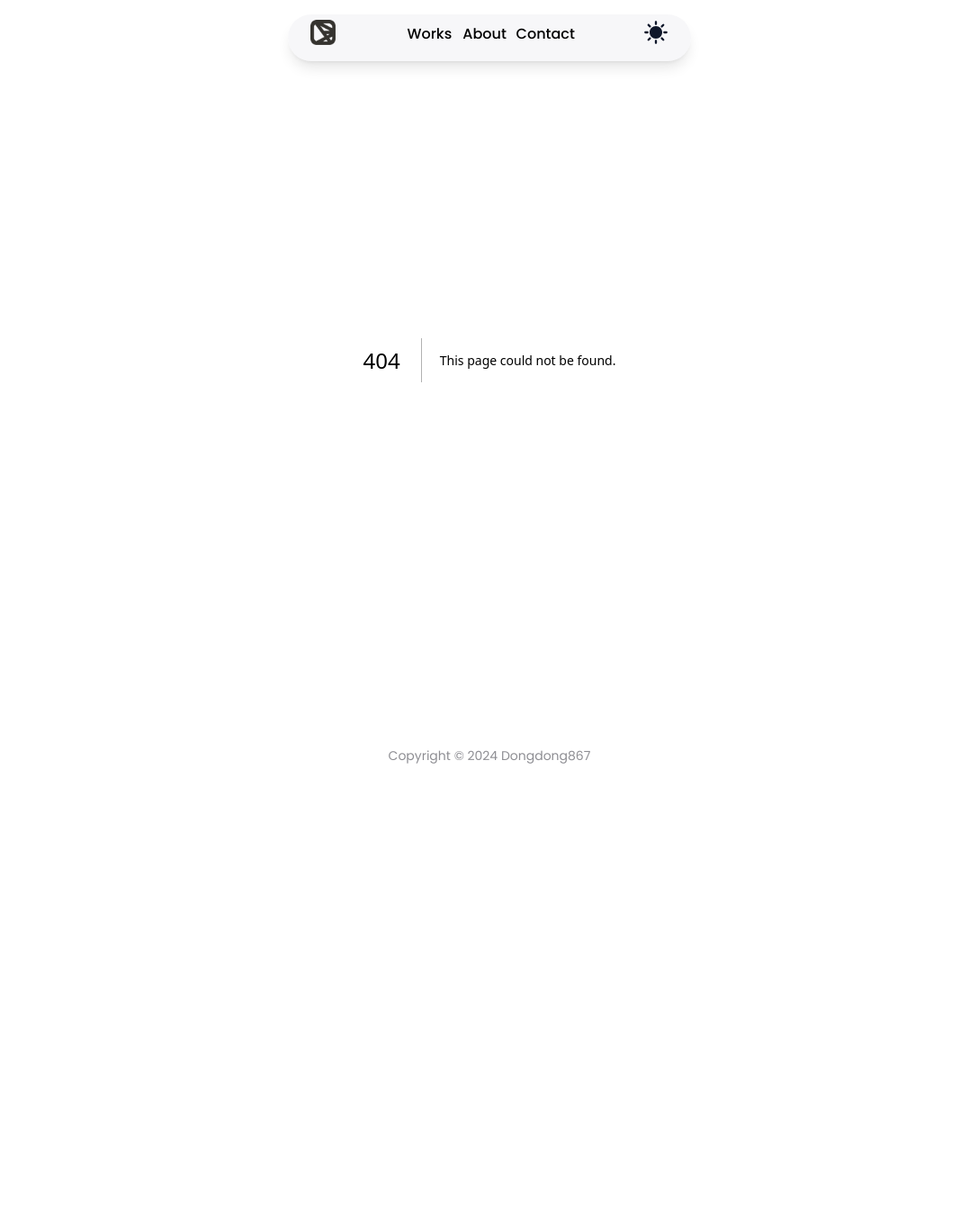
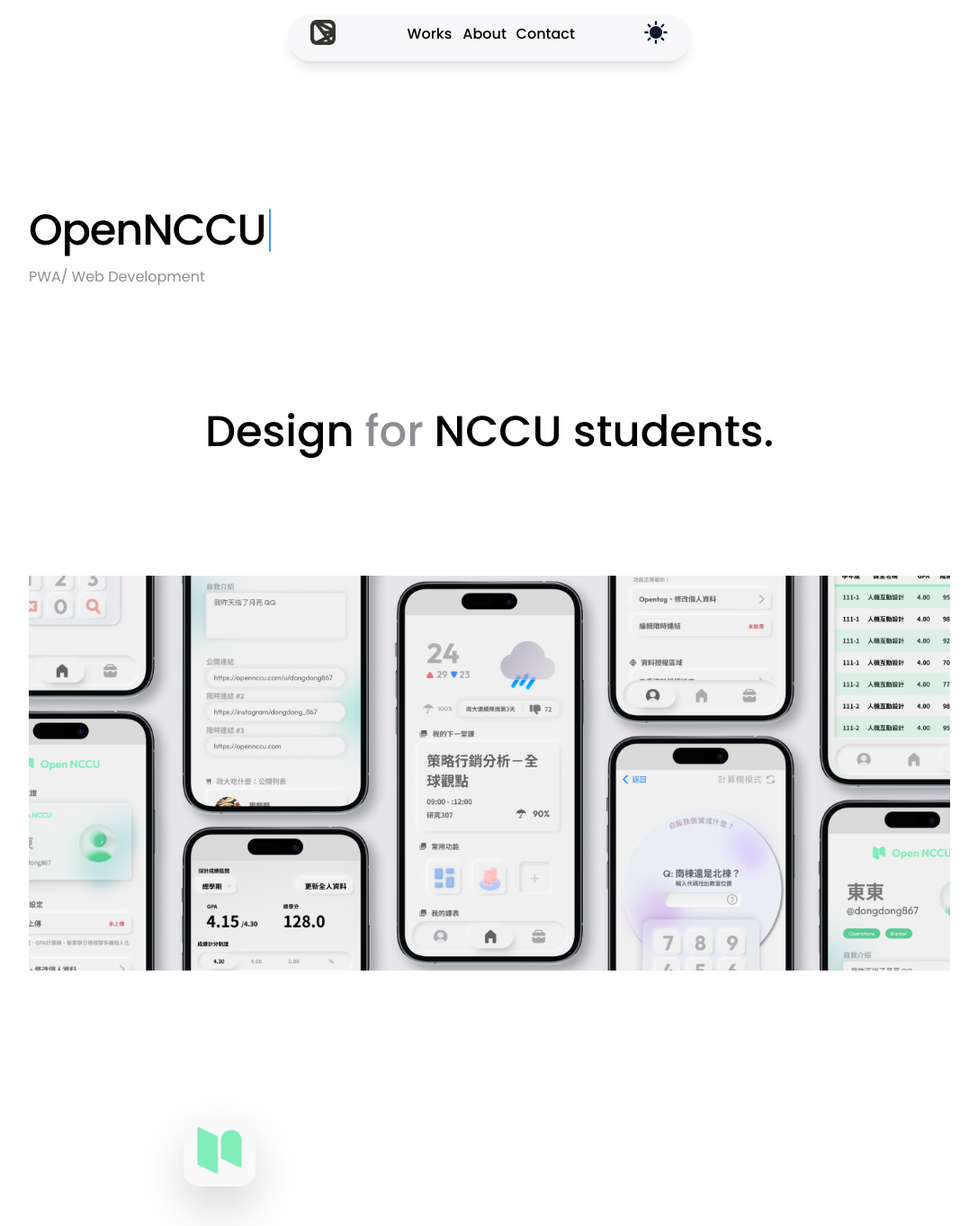
Before and after one commit to dongdong867/dongdong867.dev, a Next.js app: page /works/opennccu in a window 1280 px wide. Before the commit this address had no page. Shown: the top 1363 px of the page at 90% size, without its empty margins (96-1183 px from the left). Before the commit the page ends 880 px from the top, so only its background shows below. Built offline with nearby package versions, Linux system fonts and the light colour scheme.

Commit message:
feat(opennccu): create opennccu case study page

```diff
--- /dev/null
+++ b/src/app/works/opennccu/page.tsx
@@ -0,0 +1,127 @@
+import { Typewriter } from "@/components/typewriter";
+import { cn } from "@/lib/utils";
+import Image from "next/image";
+
+const OpenNCCUPage = () => {
+  return (
+    <div>
+      <div
+        className={cn(
+          "w-full md:w-4/5 h-[40dvh] m-auto space-y-4",
+          "flex flex-col justify-end place-items-center md:place-items-start"
+        )}
+      >
+        <Typewriter
+          words={[
+            {
+              text: "OpenNCCU",
+              className: "text-5xl font-medium tracking-tight",
+            },
+          ]}
+        />
+        <div className={cn("text-gray")}>PWA/ Web Development</div>
+      </div>
+
+      <div
+        className={cn(
+          "w-full h-[40dvh] text-2xl sm:text-4xl md:text-5xl font-medium group/opennccu"
+        )}
+      >
+        <div
+          className={cn(
+            "w-max h-full m-auto flex justify-center place-items-center space-x-2 md:space-x-3"
+          )}
+        >
+          <div>Design</div>
+          <div>
+            <div
+              className={cn(
+                "transition-all text-[#59CC95] animate-sliding-top"
+              )}
+            >
+              by
+            </div>
+            <div
+              className={cn("transition-all text-gray animate-sliding-down")}
+            >
+              for
+            </div>
+          </div>
+          <div>NCCU students.</div>
+        </div>
+      </div>
+
+      <Image
+        src={"/projects/opennccu/banner.png"}
+        alt=""
+        width={1000}
+        height={500}
+        className={cn("lg:w-4/5 m-auto overflow-hidden bg-gray5")}
+      />
+
+      <div className={cn("h-[20dvh]")} />
+
+      <div
+        className={cn("w-5/6 md:w-max m-auto space-y-20 md:text-lg text-clip")}
+      >
+        <div className={cn("md:max-w-[600px] space-y-10")}>
+          <div className="w-max">
+            <Image
+              src={"/projects/opennccu.png"}
+              alt=""
+              width={80}
+              height={80}
+              className={cn("drop-shadow-2xl")}
+            />
+          </div>
+
+          <div>
+            OpenNCCU is a non-profit organization founded by a group of students
+            in NCCU, out goal is to drive the digital transformation in NCCU and
+            offering outstanding digital experiment to students.
+          </div>
+
+          <div>We launch a collection of exclusive digital tools for NCCU.</div>
+        </div>
+
+        <div className={cn("flex space-x-10")}>
+          <div className={cn("max-md:space-y-10 md:flex md:space-x-10")}>
+            <Image
+              src={"/projects/opennccu/rain.png"}
+              alt=""
+              width={140}
+              height={140}
+              className={cn("drop-shadow-2xl")}
+            />
+            <Image
+              src={"/projects/opennccu/s-or-n.png"}
+              alt=""
+              width={140}
+              height={140}
+              className={cn("drop-shadow-2xl")}
+            />
+          </div>
+          <div className={cn("max-md:space-y-10 md:flex md:space-x-10")}>
+            <Image
+              src={"/projects/opennccu/gpa.png"}
+              alt=""
+              width={140}
+              height={140}
+              className={cn("drop-shadow-2xl")}
+            />
+            <Image
+              src={"/projects/opennccu/review.png"}
+              alt=""
+              width={140}
+              height={140}
+              className={cn("drop-shadow-2xl")}
+            />
+          </div>
+        </div>
+      </div>
+      <div className={cn("h-[10dvh]")} />
+    </div>
+  );
+};
+
+export default OpenNCCUPage;
```
